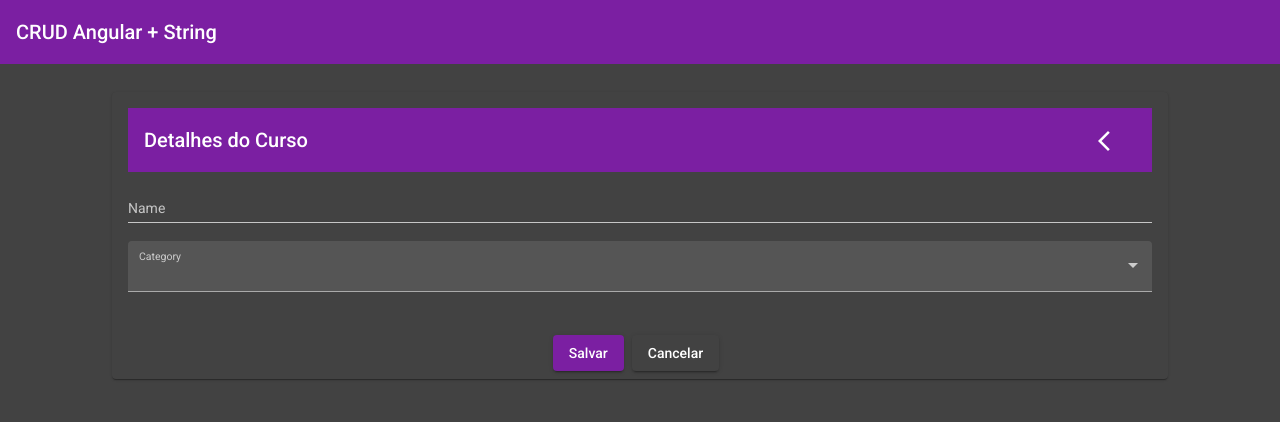
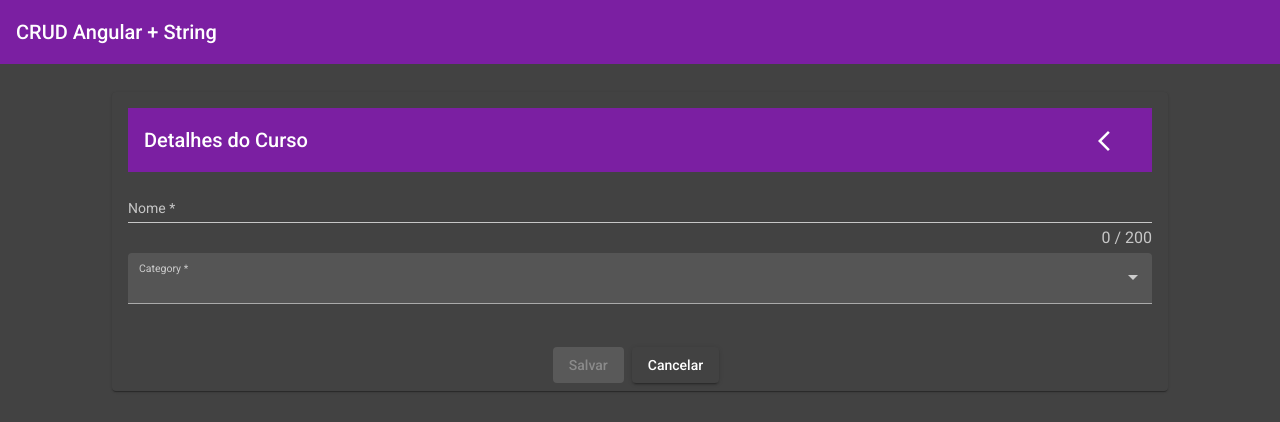
Before and after one commit to jcbarcelos/crud-angular, an Angular app in the folder crud-angular/: page /new in a window 1280 px wide. Shown: the top 422 px of the page. Built offline with nearby package versions, Linux system fonts and the light colour scheme.

Commit message:
feat: add validation form courses

```diff
--- a/crud-angular/src/app/courses/components/course-form/course-form.component.html
+++ b/crud-angular/src/app/courses/components/course-form/course-form.component.html
@@ -12,11 +12,14 @@
 
   <mat-card-content>
     <p></p>
-    <form [formGroup]="form" class="min-width">
-      <mat-form-field class="full-with">
-        <input matInput placeholder="Name" formControlName="name">
+    <form [formGroup]="form" class="min-width" appearance="legacy">
+      <mat-form-field class="full-with" appearance="legacy">
+        <input matInput placeholder="Nome" formControlName="name" required #name>
+        <mat-error *ngIf="form.get('name')?.invalid | json">{{getErrorMessage('name')}} </mat-error>
+
+        <mat-hint align="end">{{name.value.length || 0 }} / 200</mat-hint>
       </mat-form-field>
-
+      <p></p>
       <mat-form-field appearance="fill">
         <mat-label>Category</mat-label>
         <mat-select formControlName="category">
@@ -24,12 +27,14 @@
             {{category.name}}
           </mat-option>
         </mat-select>
+        <mat-error *ngIf="form.get('category')?.invalid">{{getErrorMessage('category')}}</mat-error>
       </mat-form-field>
 
     </form>
   </mat-card-content>
   <mat-card-actions>
-    <button mat-raised-button color="primary" (click)="onSubmit()">Salvar</button>
+    <button mat-raised-button color="primary" (click)="onSubmit()"
+      disabled="{{form.invalid ? true : false}}">Salvar</button>
     <button mat-raised-button (click)="onCancel()">Cancelar</button>
   </mat-card-actions>
 
--- a/crud-angular/src/app/courses/components/course-form/course-form.component.scss
+++ b/crud-angular/src/app/courses/components/course-form/course-form.component.scss
@@ -35,18 +35,6 @@ mat-toolbar button {
 }
 
 
-::ng-deep .success-snackbar {
-  color: white !important;
-  background-color: green !important;
-  box-shadow: 0px 3px 5px -1px rgba(0, 128, 0, 0.2),
-              0px 6px 10px 0px rgba(0, 128, 0, 0.14),
-              0px 1px 18px 0px rgba(0, 128, 0, 0.12) !important;
+mat-error, mat-hint {
+  font-size: medium;
 }
-
-::ng-deep .error-snackbar {
-  color: white !important;
-  background-color: red !important;
-  box-shadow: 0px 3px 5px -1px rgba(255, 0, 0, 0.2),
-              0px 6px 10px 0px rgba(255, 0, 0, 0.14),
-              0px 1px 18px 0px rgba(255, 0, 0, 0.12) !important;
-}
--- a/crud-angular/src/app/courses/components/course-form/course-form.component.ts
+++ b/crud-angular/src/app/courses/components/course-form/course-form.component.ts
@@ -1,21 +1,14 @@
 import { Location } from '@angular/common';
 import { Component, OnInit } from '@angular/core';
-import { NonNullableFormBuilder } from '@angular/forms';
+import { NonNullableFormBuilder, Validators } from '@angular/forms';
 import { MatDialog } from '@angular/material/dialog';
-import {
-  MatSnackBar,
-  MatSnackBarHorizontalPosition,
-  MatSnackBarVerticalPosition,
-} from '@angular/material/snack-bar';
-import { SnackbarCustomComponent } from 'src/app/shared/components/snackbarcustom/snackbar.custom.component';
 
+import { ActivatedRoute } from '@angular/router';
+import { ConfirmationDialogComponent } from 'src/app/shared/components/confirmation-dialog/confirmation-dialog.component';
+import { NotificationAlertService } from 'src/app/shared/components/notification-alert/notification-alert.service';
 import { ICategory } from '../../interfaces/iCategory';
+import { ICourses } from '../../interfaces/ICourses';
 import { CoursesService } from '../../services/courses.service';
-import { ActivatedRoute, Route, Router } from '@angular/router';
-import { ICourses } from '../../interfaces/ICourses';
-import { ConfirmationDialogComponent } from 'src/app/shared/components/confirmation-dialog/confirmation-dialog.component';
-import { NotificationAlertComponent } from 'src/app/shared/components/notification-alert/notification-alert.component';
-import { NotificationAlertService } from 'src/app/shared/components/notification-alert/notification-alert.service';
 
 @Component({
   selector: 'app-course-form',
@@ -25,8 +18,16 @@ import { NotificationAlertService } from 'src/app/shared/components/notification
 export class CourseFormComponent implements OnInit {
   form = this.formBuilder.group({
     id: [''],
-    name: [''],
-    category: [''],
+    name: [
+      '',
+      [
+        Validators.required,
+        Validators.maxLength(200),
+        Validators.required,
+        Validators.minLength(5),
+      ],
+    ],
+    category: ['', Validators.required],
   });
 
   constructor(
@@ -61,6 +62,27 @@ export class CourseFormComponent implements OnInit {
     });
   }
 
+  getErrorMessage(fieldName: string) {
+    const field = this.form.get(fieldName);
+
+    if (field?.hasError('required')) {
+      return 'Campo obrigatório';
+    }
+    if (field?.hasError('maxlength')) {
+      const requiredLength: number = field.errors
+        ? field.errors['maxlength']['requiredLength']
+        : 200;
+      return `Campo deve ter no máximo de ${requiredLength} `;
+    }
+    if (field?.hasError('minlength')) {
+      const requiredLength: number = field.errors
+        ? field.errors['minlength']['requiredLength']
+        : 5;
+      return `Campo deve ter no mínimo de ${requiredLength} `;
+    }
+    return field;
+  }
+
   onSubmit() {
     const dialogRef = this.dialog.open(ConfirmationDialogComponent, {
       data: 'Salvo com sucesso, deseja continuar cadastrando?',
@@ -70,9 +92,12 @@ export class CourseFormComponent implements OnInit {
         this.service.saveCourses(this.form.value).subscribe(
           () => {
             this.onSuccess();
+
           },
           (_) => this.onError()
         );
+      }else {
+        this.onCancel();
       }
     });
   }
@@ -93,8 +118,7 @@ export class CourseFormComponent implements OnInit {
       true
     );
   }
-
-  showError() {
+   showError() {
     this.notificationAlertService.openSnackBar(
       'Falha ao realizar a operação!',
       false
--- a/crud-angular/src/app/shared/components/notification-alert/notification-alert.component.scss
+++ b/crud-angular/src/app/shared/components/notification-alert/notification-alert.component.scss
@@ -1,9 +1,15 @@
-.success-snackbar {
+::ng-deep .success-snackbar {
+  color: white !important;
   background-color: green !important;
-  color: white;
+  box-shadow: 0px 3px 5px -1px rgba(0, 128, 0, 0.2),
+              0px 6px 10px 0px rgba(0, 128, 0, 0.14),
+              0px 1px 18px 0px rgba(0, 128, 0, 0.12) !important;
 }
 
-.error-snackbar {
+::ng-deep .error-snackbar {
+  color: white !important;
   background-color: red !important;
-  color: white;
+  box-shadow: 0px 3px 5px -1px rgba(255, 0, 0, 0.2),
+              0px 6px 10px 0px rgba(255, 0, 0, 0.14),
+              0px 1px 18px 0px rgba(255, 0, 0, 0.12) !important;
 }
```
